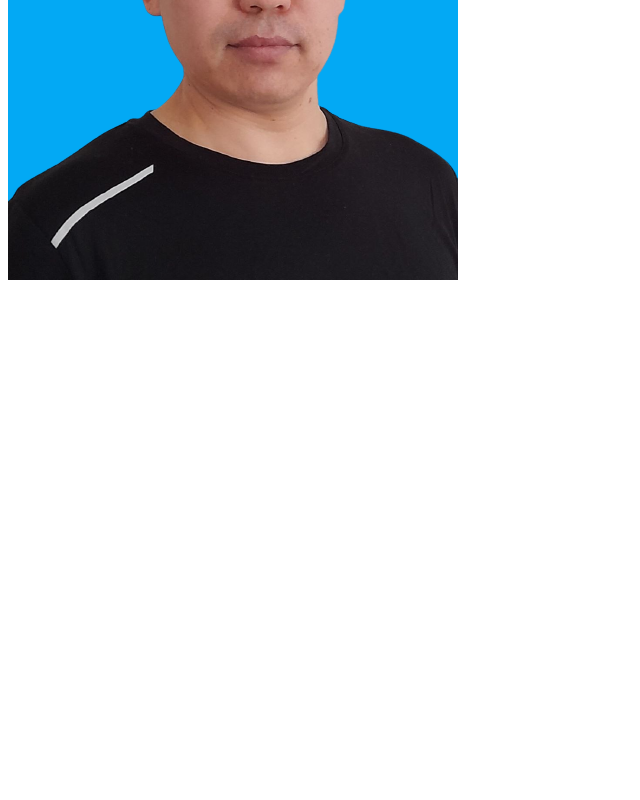
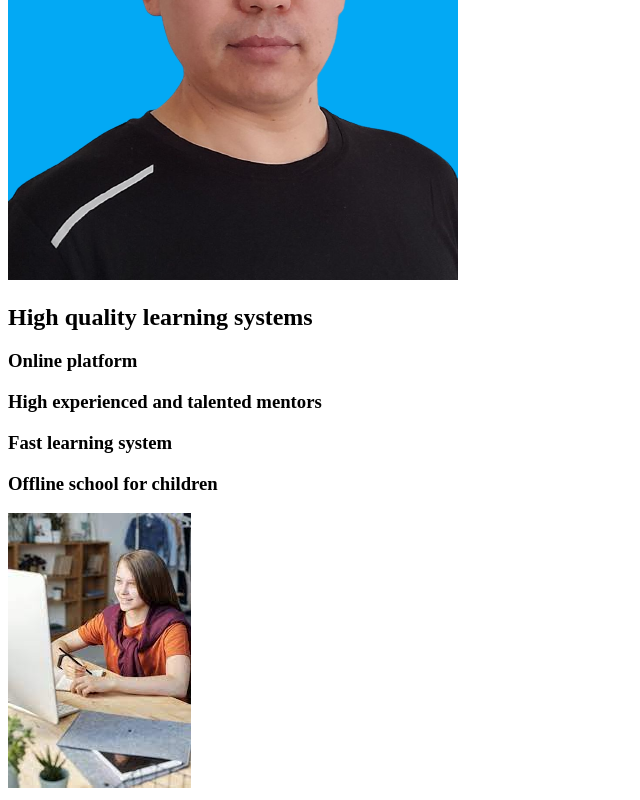
Before and after one commit to Bobomurod04/interactive-react-elearning, a React (Create React App) app: page / in a window 1280 px wide. Shown: the part 491-1291 px from the top of the page, without its empty margins (0-640 px from the left). Before the commit the page ends 800 px from the top, so only its background shows below. Built offline with nearby package versions, Linux system fonts and the light colour scheme.

Commit message:
Benefit Section completed

```diff
--- /dev/null
+++ b/src/components/BenefitsSections.js
@@ -0,0 +1,21 @@
+import React from 'react';
+import HomeIntro2 from '../images/homeIntro2.jpg';
+
+const BenefitsSections = () => {
+  return (
+    <div className = "benefits">
+      <div className="description">
+        <h2>High quality learning systems</h2>
+        <div className="benefit">
+          <h3>Online platform</h3>
+          <h3>High experienced and talented mentors</h3>
+          <h3>Fast learning system</h3>
+          <h3>Offline school for children</h3>
+        </div>
+      </div>
+      <img src = {HomeIntro2} alt = "Home Intro" />
+    </div>
+  )
+}
+
+export default BenefitsSections;
--- a/src/components/pages/AboutUs.js
+++ b/src/components/pages/AboutUs.js
@@ -1,11 +1,13 @@
 import React from 'react'
 import AboutSection from '../AboutSection';
+import BenefitsSections from '../BenefitsSections';
 
 const AboutUs = () => {
   return (
-    <div>
+    <>
       <AboutSection />
-    </div>
+      <BenefitsSections />
+    </>
   )
 }
 
```
Also changed, not shown: src/images/homeIntro2.jpg (added).
